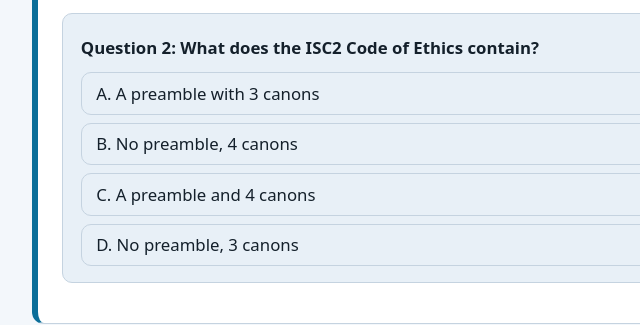
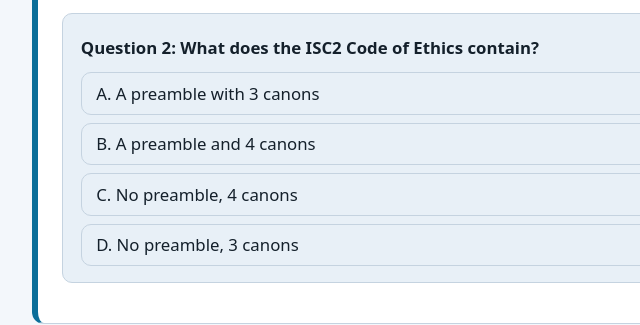
Before and after one commit to requiem-555/.github.io, a plain HTML site: page index.html in a window 1280 px wide. Shown: the part 4252-4577 px from the top of the page, 197-837 px from the left. Drawn offline with Linux system fonts and the light colour scheme.

Commit message:
Fix options and answer index for ISC2 question

```diff
--- a/index.html
+++ b/index.html
@@ -299,8 +299,8 @@ const PROJECT = {
     },
     {
       q: "What does the ISC2 Code of Ethics contain?",
-      options: ["A preamble with 3 canons", "No preamble, 4 canons", "A preamble and 4 canons", "No preamble, 3 canons"],
-      answer: 2,
+      options: ["A preamble with 3 canons", "A preamble and 4 canons", "No preamble, 4 canons", "No preamble, 3 canons"],
+      answer: 1,
       why: "ISC2's code only has 4 canons and a preamble, making it much easier to follow than ACM's"
     }
   ]
```
